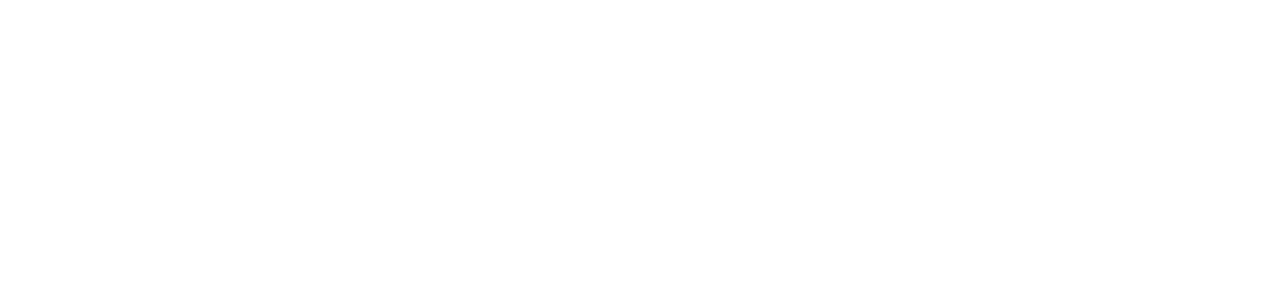
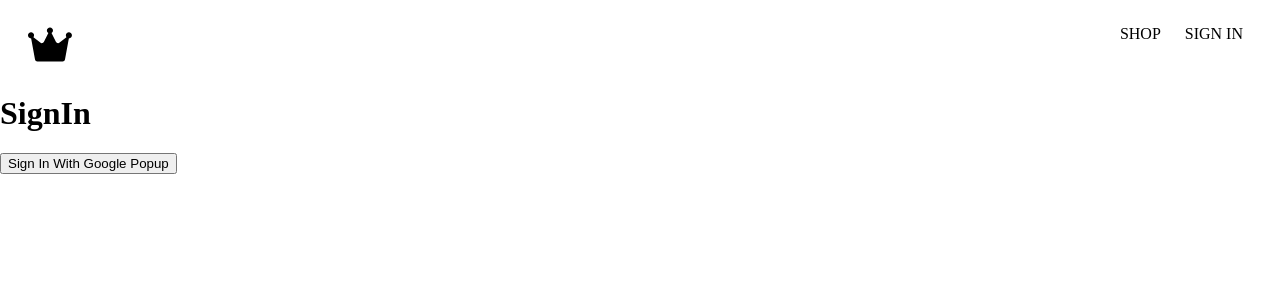
Before and after one commit to pulkit7726/complete-react-developer, a React (Create React App) app: page /signin in a window 1280 px wide. Before the commit this address had no page. Shown: the top 300 px of the page. Built offline with nearby package versions, Linux system fonts and the light colour scheme; a web font is replaced by a local one.

Commit message:
Authentication with firebase

```diff
--- a/package.json
+++ b/package.json
@@ -6,6 +6,7 @@
     "@testing-library/jest-dom": "^5.16.5",
     "@testing-library/react": "^13.4.0",
     "@testing-library/user-event": "^13.5.0",
+    "firebase": "^9.17.1",
     "react": "^18.2.0",
     "react-dom": "^18.2.0",
     "react-router-dom": "^6.8.1",
--- a/src/App.js
+++ b/src/App.js
@@ -1,8 +1,9 @@
 import React,{Component} from 'react';
 import './App.css';
-import { Route, Routes, Outlet } from 'react-router-dom';
+import { Route, Routes } from 'react-router-dom';
 import Home from './component/21-feb/Home/Home';
 import Navigation from './component/21-feb/Navigaion/Navigation';
+import SignIn from './component/22-feb/SignIn';
 
 const Shop = () => {
   return <h1>Shop Now...</h1>
@@ -14,6 +15,7 @@ const App = () => {
       <Route path='/' element={<Navigation />}>
         <Route path='/' element={<Home />} />
         <Route path='/shop' element={<Shop />} />
+        <Route path='/signin' element={<SignIn />} />
       </Route>
     </Routes>
   );
--- a/src/component/21-feb/Navigaion/Navigation.js
+++ b/src/component/21-feb/Navigaion/Navigation.js
@@ -11,7 +11,8 @@ const Navigation = () => {
                 <Crown className='logo'/>
             </Link>
             <div className='links-container'>
-            <Link className='nav-link' to='/shop'>Shop</Link>
+              <Link className='nav-link' to='/shop'>SHOP</Link>
+              <Link className='nav-link' to='/signin'>SIGN IN</Link>
             </div>
         </div>
         <Outlet />
--- a/src/component/21-feb/Navigaion/Navigation.scss
+++ b/src/component/21-feb/Navigaion/Navigation.scss
@@ -4,6 +4,7 @@
     display: flex;
     justify-content: space-between;
     margin-bottom: 25px;
+    padding: 25px;
 
     .logo-container {
         height: 100%;
@@ -18,4 +19,7 @@
         align-items: center;
         justify-content: flex-end;
     }
+    .nav-link {
+        padding: 12px;
+    }
 }
--- /dev/null
+++ b/src/component/22-feb/SignIn.js
@@ -0,0 +1,16 @@
+import React from 'react';
+import { signInWithGooglePopup, createUserDocumentFromAuth } from '../../utils/Firebase/FirebasUtils';
+
+const SignIn = () => {
+    const logGoogleUser = async () => {
+        const {user} = await signInWithGooglePopup();
+        const userDocRef = await createUserDocumentFromAuth(user)
+    }
+  return (
+    <div>
+        <h1>SignIn</h1>
+        <button onClick={logGoogleUser}>Sign In With Google Popup</button>
+    </div>
+  )
+}
+export default SignIn;
--- /dev/null
+++ b/src/utils/Firebase/FirebasUtils.js
@@ -0,0 +1,57 @@
+import { initializeApp } from 'firebase/app';
+import { getAuth, signInWithRedirect, signInWithPopup, GoogleAuthProvider} from 'firebase/auth';
+import {
+    getFirestore,
+    doc,
+    getDoc,
+    setDoc
+} from 'firebase/firestore';
+
+const firebaseConfig = {
+    apiKey: "AIzaSyCjHbqlc0g-PgMheqWU8fkzr8xL88mLkiM",
+    authDomain: "crwn-clothing-db-440e7.firebaseapp.com",
+    projectId: "crwn-clothing-db-440e7",
+    storageBucket: "crwn-clothing-db-440e7.appspot.com",
+    messagingSenderId: "359486628481",
+    appId: "1:359486628481:web:15fa752dbc71ee53f8a380",
+    measurementId: "G-PSRVS7QM91"
+  };
+
+  // Initialize Firebase
+  const firebaseApp = initializeApp(firebaseConfig);
+
+  const provider = new GoogleAuthProvider();
+  provider.setCustomParameters({
+    prompt: "select_account"
+  });
+
+  export const auth = getAuth();
+  export const signInWithGooglePopup = () => signInWithPopup(auth, provider);
+
+
+  export const db = getFirestore();
+
+  export const createUserDocumentFromAuth = async (userAuth) => {
+    const userDocRef = doc(db, 'user', userAuth.uid)
+    // console.log(userDocRef)
+
+    const userSnapshot = await getDoc(userDocRef);
+    // console.log(userSnapshot.exists());
+
+    if(!userSnapshot.exists()){
+        const {displayName, email} = userAuth;
+        const createdAt = new Date();
+
+        try {
+            await setDoc(userDocRef, {
+                displayName,
+                email,
+                createdAt
+            });
+        } catch (error) {
+            console.log('error creating user', error.message);
+        }
+    }
+    return userDocRef;
+
+  }
```
Also changed, not shown: 1 other file (tests, documents, lock files or other folders).
